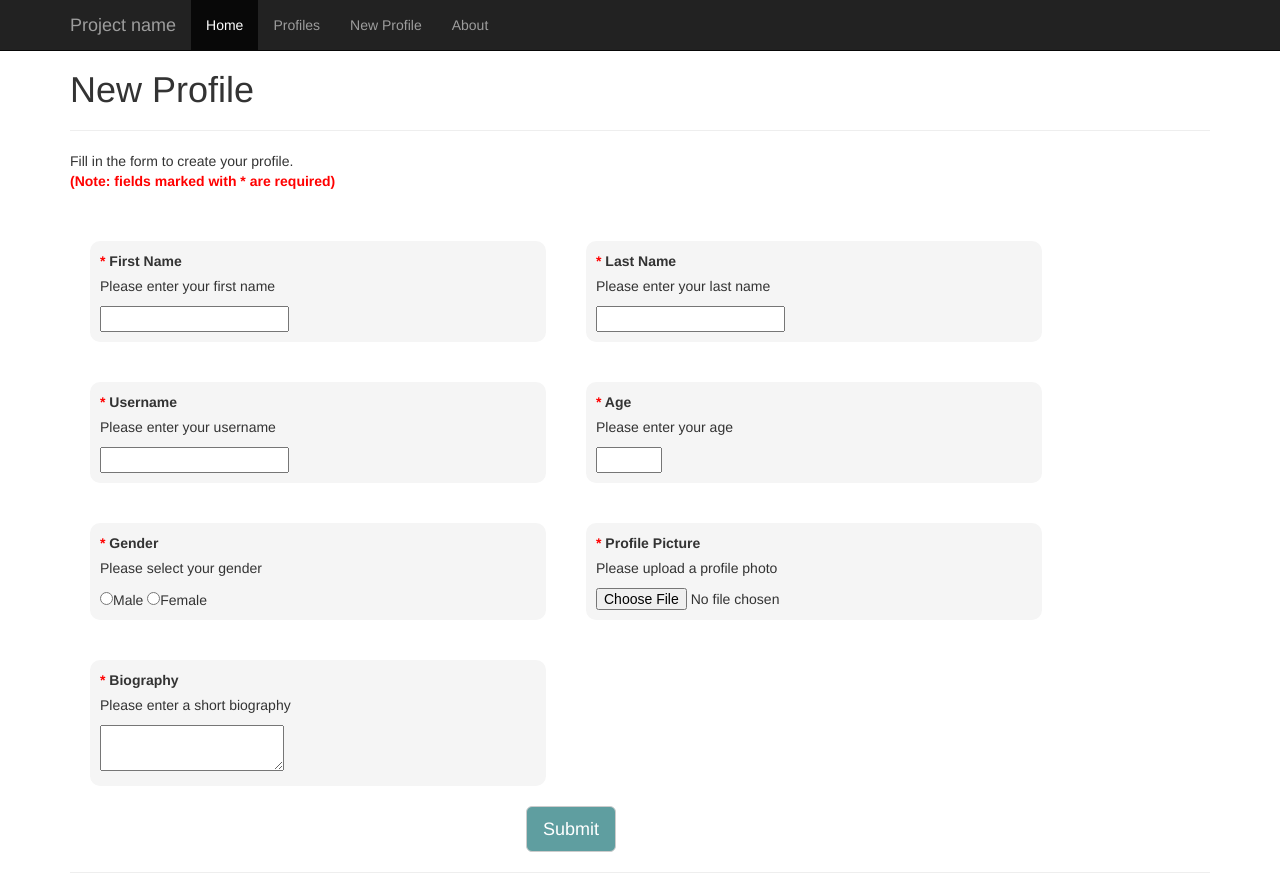
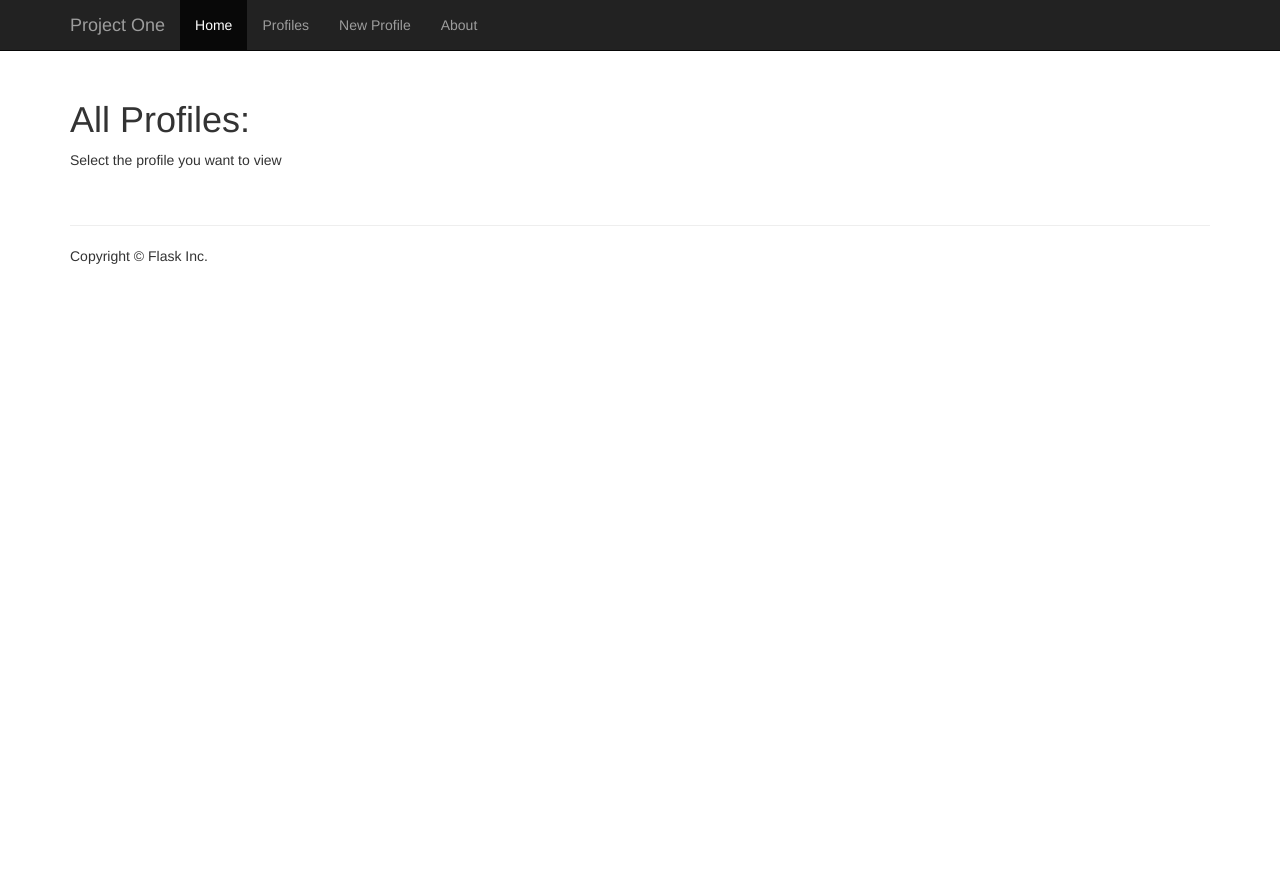
Before and after one commit to shanicemeikle/info3180-project1-1-, a Flask app: page /profile/1 in a window 1280 px wide. Shown: the top 892 px of the page. After the commit the page ends 264 px from the top, so only its background shows below. Run offline with Flask 2, Linux system fonts and the light colour scheme; some libraries are stand-ins or nearby versions.

Commit message:
Done!!!! Yay!!

```diff
--- a/app/forms.py
+++ b/app/forms.py
@@ -1,6 +1,7 @@
 from flask_wtf import FlaskForm
 from wtforms import StringField, PasswordField, IntegerField, Form, validators, SelectField
 from wtforms.validators import InputRequired
+from flask_wtf.file import FileField, FileAllowed, FileRequired
 
 class LoginForm(FlaskForm):
     username = StringField('Username', validators=[InputRequired()])
@@ -12,3 +13,4 @@
     age = IntegerField('Age', validators=[InputRequired()])
     gender = SelectField('Gender', choices=[('Female', 'Male', 'Other')])
     bio = StringField('Biography',validators.Length(max= 240))
+    profile_form = FileField("Image", validators = [FileRequired(), FileAllowed(['jpeg','jpg','png'])])
--- a/app/static/css/profile.css
+++ b/app/static/css/profile.css
@@ -10,7 +10,7 @@
   margin-left:280px;
   position:relative;
   width: 375px;
-  color:#1E90FF;
+  color:#282827;
 
 
 
--- a/app/templates/header.html
+++ b/app/templates/header.html
@@ -7,7 +7,7 @@
             <span class="icon-bar"></span>
             <span class="icon-bar"></span>
           </button>
-          <a class="navbar-brand" href="#">Project name</a>
+          <a class="navbar-brand" href="#">Project One</a>
         </div>
         <div id="navbar" class="collapse navbar-collapse">
           <ul class="nav navbar-nav">
--- a/app/templates/view_profile.html
+++ b/app/templates/view_profile.html
@@ -16,7 +16,7 @@
 
     <div id ="profilePic">
       <div id = "pic">
-    <img src="{{user.profile_image}}" width="260" height="340">
+    <img src="/static/uploads/{{user.profile_image}}" width="260" height="340">
 
 
     <table id ="profileTableID" >
@@ -58,7 +58,7 @@
           <td>
           <div id ="timeinfo">
             <br>
-          <p>  {{user.biography}} </p>
+          <p>  {{user.bio}} </p>
           </div>
           </td>
         </tr>
--- a/app/views.py
+++ b/app/views.py
@@ -172,15 +172,15 @@
     userjson={}
     #get specific profile from database
     user = UserProfile.query.filter_by(userid=userid).first()
-    if request.method == 'POST':
+    if request.headers.get('content-type') == 'application/json' or request.method == 'POST':
         #create json formatted data
-        userjson={'userid':user.userid, 'first_name':user.firstname, 'last_name':user.lastname, 'username':user.username, 'profile_image':user.profile_image, 'gender':user.gender, 'age':user.age, 'created_on':user.created_on}
+        userjson={'userid':user.userid, 'first_name':user.firstname, 'last_name':user.lastname, 'username':user.username, 'profile_image':user.profile_image, 'gender':user.gender, 'age':user.age, 'created_on':user.created_on, 'bio':user.bio}
         return jsonify(userjson)
 
     elif request.method == 'GET' and user:
         return render_template('view_profile.html', user=user)
 
-    return render_template('profile.html')
+    return render_template('profile_list2.html')
 
 ###
 # The functions below should be applicable to all Flask apps.
```
